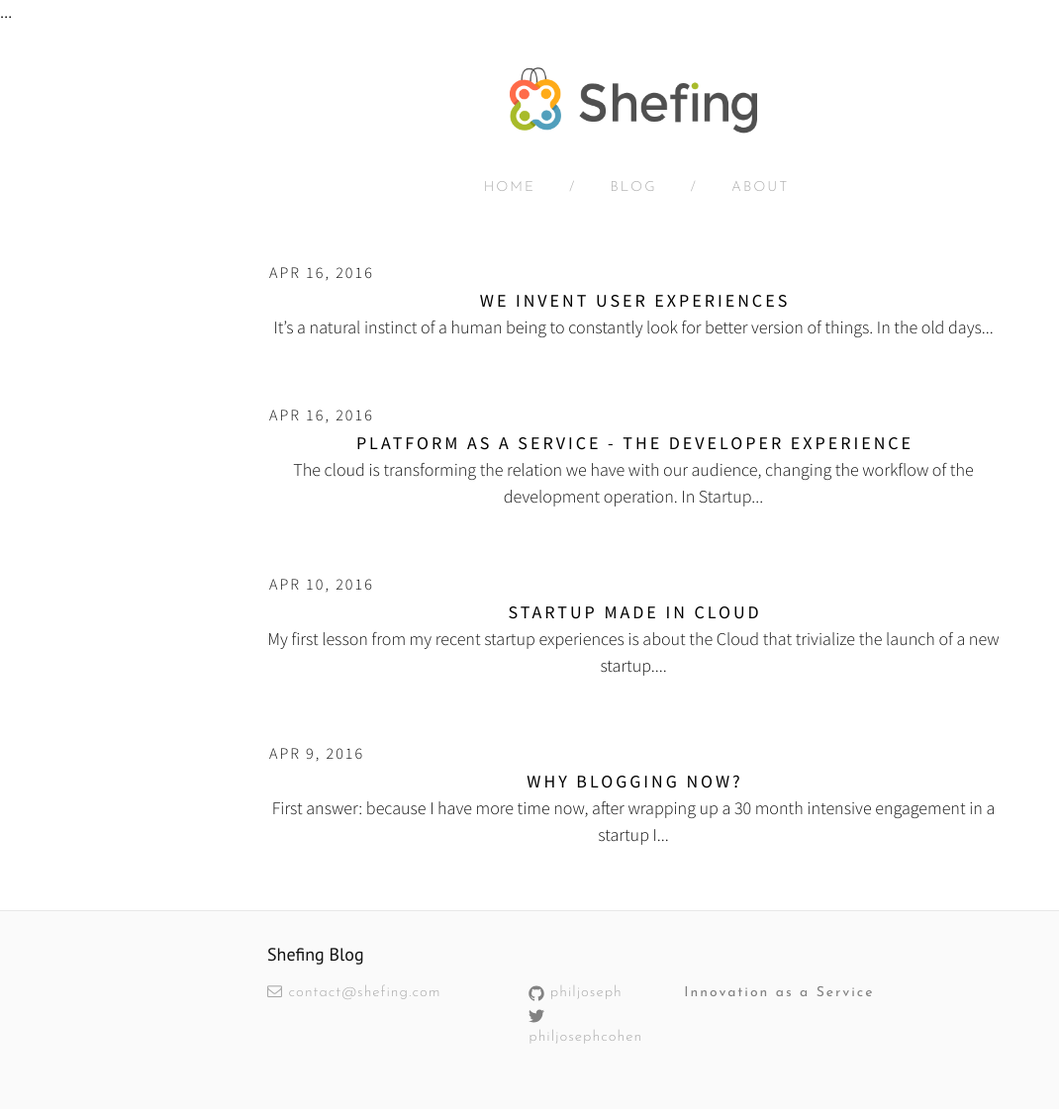
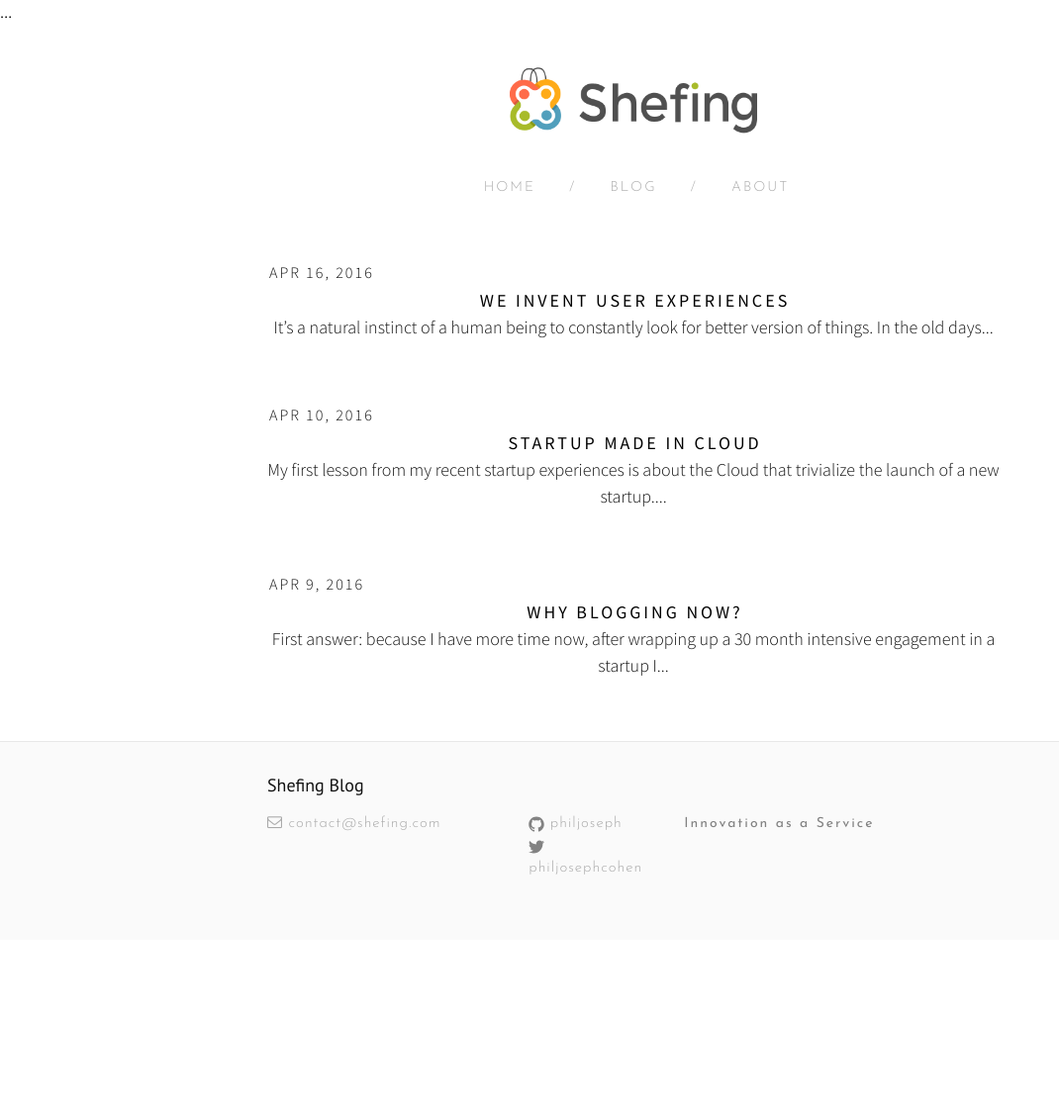
Before and after one commit to philjoseph/philjoseph.github.io, a Jekyll site: the page built from index.html, in a window 1280 px wide. Shown: the whole page at 99% size, without its empty margins (0-1070 px from the left). Built offline with Jekyll 4.4.1, drawn with Linux system fonts in a browser that asks for light colours; nearby versions of some CDN libraries; after the commit the page ends 950 px from its top, so only the background shows below that; part of the change alters nothing that is shown.

Commit message:
change dates

```diff
--- a/_posts/2016-04-16-platform-as-a-service.markdown
+++ /dev/null
@@ -1,72 +0,0 @@
----
-layout: post
-title:  "Platform as a Service - The developer experience"
-date:   2016-04-16 8:21:31
-categories: business, cloud
-author: "Philippe Joseph Cohen"
----
-The cloud is transforming the relation we have with our audience, changing the workflow of the development operation. In [Startup made in cloud]({% post_url 2016-04-11-startup-made-in-cloud %}) I've wrote about the cloud impact on general operations, such as email, communication and project management, in this post I want to share with you how [Plaform as a Service](https://en.wikipedia.org/wiki/Platform_as_a_service){:target="_blank"} and more specifically [Heroku](https://www.heroku.com/what){:target="_blank"}, changed the way we build teams, develop, deploy, support and monitor our web product.
-<div style="text-align:center" markdown="1">
-![](/assets/paas.png)
-<br>
-</div>
-
-## Team skills
-When I started developing in the 90's, we were focused on deep infrastructural expertise. Databases, Operating systems, Dynamic loading, multi-threading  were the hottest topics. But today when discussing memory management strategies to my developer team, I feel like a dinosaur.
-
-Today our focus in hiring is to find full stack Web developers (worth to discuss hiring methodology in a future post, isn't it?) that bring strong technology learning skills and a genuine connection to the business user stories. We do not focus anymore on expertise in issues like shared libraries loading algorithms and other low level issues. This is a great evolution since we're now focusing more on business value and less on technical infrastructures.
-
-So today, when it comes to set up production servers, to configure databases, to ensure full redundancy, to deal properly with virtual machines, to setup disk volumes and filesystems, virtual memory, to manage access to static and dynamic files, we would need senior IT internal resources working with a reliable hosting partner that we would select. Then we would expect that each deployment will be a procedure that will require half day at best and one week at worst.
-
-So no worry, thanks G-d and Its smart creatures, it's not the case anymore.
-
-## PaaS: a game changer
-I've started hearing about Heroku 4 years ago at a Salesforce conference and was impressed by the vision: automate all DevOps via [git](https://git-scm.com/){:target="_blank"} making it developer friendly. After running on Heroku for close to 3 years, I can say it changed our day in term of developer workflow, agility, productivity, DevOp and cost of operation.
-
-### Heroku DX (Developer experience)
-Heroku is a exposing the git repository interface so deploying to production is as simple as
-
-{% highlight zsh %}
-	➜ src git:(master)   git push production
-{% endhighlight %}
-
-And since we have additional systems running on Heroku, all we do to deploy selectively to each of the systems, is as simple as
-{% highlight zsh %}
-	➜ src git:(develop)   git push alpha
-	➜ src git:(develop)   git push beta
-{% endhighlight %}
-
-When it appeared (rarely) that a deployment caused a regression, before any thorough analysis we first rolled back:
-
-{% highlight zsh %}
-	➜ src git:(master)    heroku releases:rollback
-{% endhighlight %}
-
-There is much more to the [heroku command line](https://devcenter.heroku.com/articles/using-the-cli){:target="_blank"}, and in general the [heroku documentation](https://devcenter.heroku.com/categories/reference){:target="_blank"} is comprehensive and developer friendly.
-
-## Multiple environments App reviews, alpha , beta and production
-With Heroku we cloned our application to have 3 systems: alpha, beta and production. Every feature, developed in a [Git pull requests](https://help.github.com/articles/using-pull-requests/){:target="_blank"} is immediately testable via [Heroku Review Apps](https://devcenter.heroku.com/articles/github-integration-review-apps){:target="_blank"}, and once validated and code reviewed, it is pushed to our alpha system where all the product stake holders can validate and demo them on realistic data.
-
-Upon succesful review of the alpha system, we push the new features to our beta users, using the system in real life conditions. After analyzing the feedback from them and making the required corrections, we are ready to move to production. We validate thorougly our release candidate (QA worth a separated post) and finalize the release that we push to  the production server, usually on a Sunday so we do have all the required time to create a clone system with the old version for reference, to face any unexpected data migrations issues, and to validate the new version to ensure all customers will be pleased on Monday morning to find a new release.
-
-All this release cycle takes 6 to 8 weeks, so our customers benefit from exciting innovations at least every other month.
-
-
-<div style="text-align:center" markdown="1">
-![Heroku pipeline](/assets/pipeline.png)
-*Heroku pipeline*
-<br>
-</div>
-
-
-
-To make this happen, we setup a simple but powerful workflow, based on [git flow](http://nvie.com/posts/a-successful-git-branching-model/){:target="_blank"} and Heroku. Features are developed in their dedicated branches and automatically deployed in App reviews. Once validated, they are merged into our integration branch `develop` and from there pushed to alpha and later to beta. Once ready for production, we merged `develop` to `master` (or first to a release branch) and push to production.
-
-<div style="text-align:center" markdown="1">
-![Git flow](/assets/git-flow.png)
-*Git flow*
-<br>
-</div>
-
-Heroku made it trivial to work with tens of dev and test systems, at no costs and no efforts, directly plumbed into our github environment. I should mentionned the integration with [CircleCi](https://circleci.com){:target="_blank"} so the App review is deployed only upon successful run of the automatic tests.
-Special attention to my partner [Yehonathan](https://il.linkedin.com/in/viebel){:target="_blank"} that setup up all this and made it work as (almost) a charm.
```
Also changed, not shown: about.md (line endings or trailing spaces).
